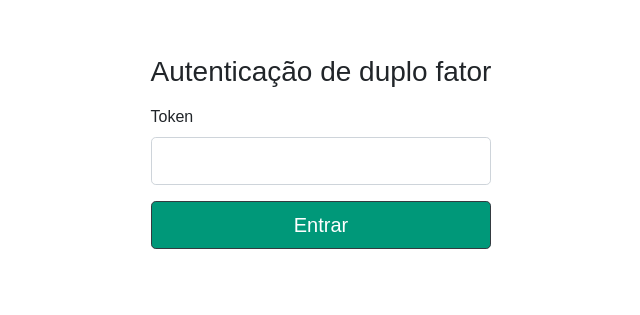
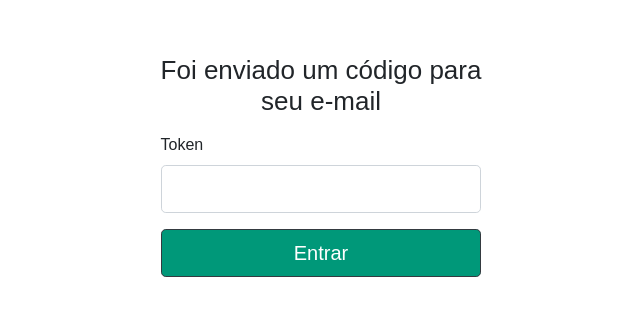
Before and after one commit to matheuseds/ControlFood-Frontend, a Nuxt app: page /duploFator in a window 1280 px wide. Shown: the part 149-464 px from the top of the page, without its empty margins (319-959 px from the left). Built offline with nearby package versions, Linux system fonts and the light colour scheme.

Commit message:
alteração de label

```diff
--- a/pages/duploFator.vue
+++ b/pages/duploFator.vue
@@ -3,7 +3,7 @@
     <div class="card mt-n2">
       <div class="card-body mt-n1">
         <form @submit.prevent="login">
-          <h2 class="h3 mb-3 fw-normal text-center corTexto">Autenticação de duplo fator</h2>
+          <h2 class="h3 mb-3 fw-normal text-center corTexto title"> Foi enviado um código para <br> seu e-mail</h2>
 
           <div class="form-group">
             <label class="corTexto">Token</label>
@@ -54,10 +54,13 @@ export default {
   font-family: sans-serif;
 }
 
+.title{
+font-size: 26px;
+}
+
 .btn-dark{
   background-color:#009879;
 }
-
 
 .mt-n2 {
   display: flex;
```
